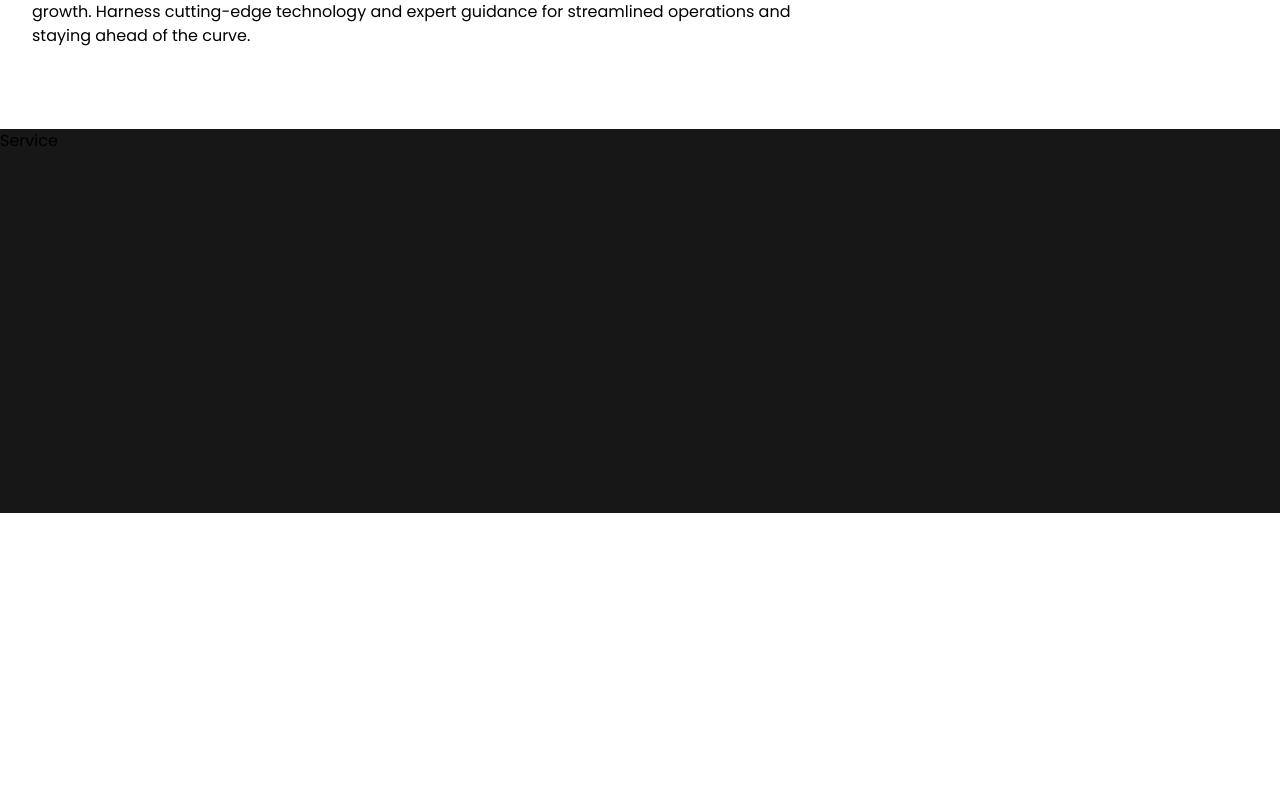
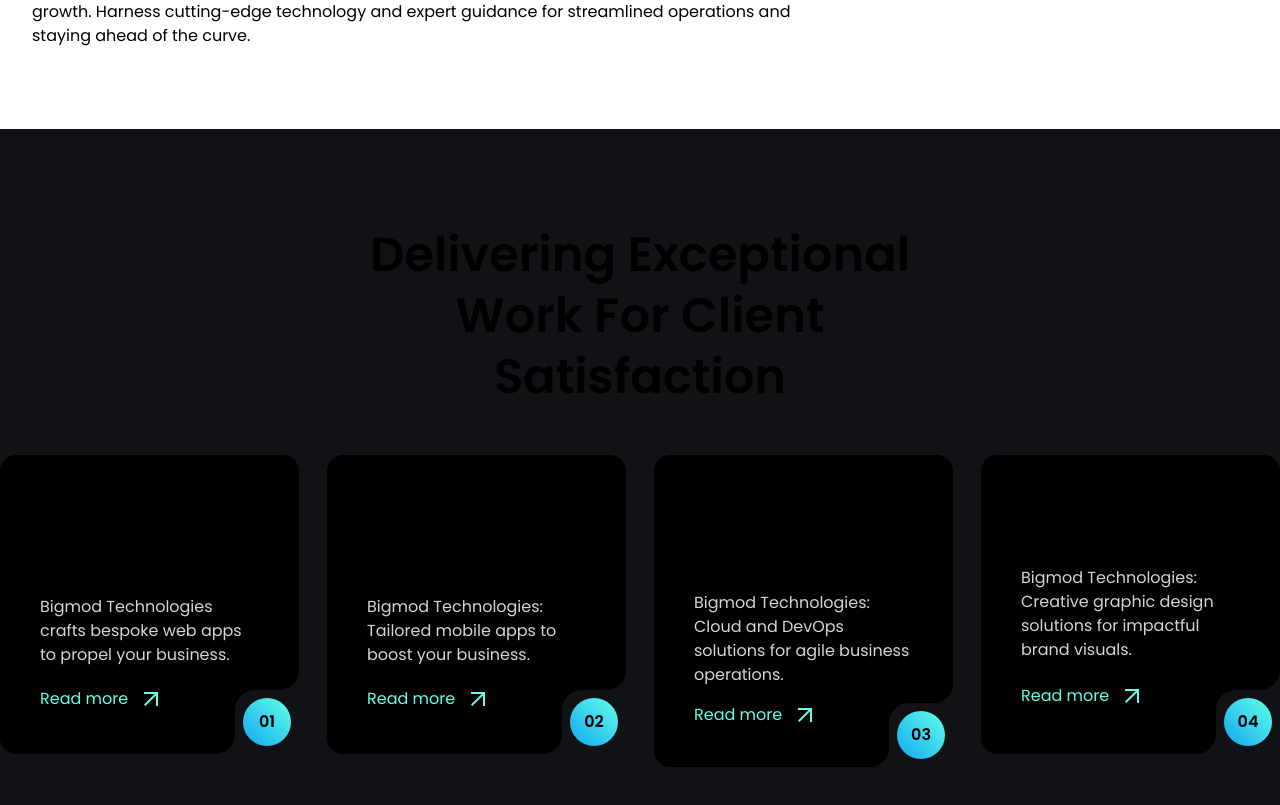
Before and after one commit to sabbirsami/bigmod-portfolio, a Next.js app: page / in a window 1280 px wide. Shown: the part 687-1492 px from the top of the page. Before the commit the page ends 1200 px from the top, so only its background shows below. Built offline with nearby package versions, Linux system fonts and the light colour scheme.

Commit message:
service section done

```diff
--- a/src/app/globals.css
+++ b/src/app/globals.css
@@ -5,6 +5,9 @@
 :root {
   --background: #ffffff;
   --foreground: #000000;
+
+  --secondary-one: #10a8f1;
+  --secondary-two: #64ffe7;
 }
 
 @media (prefers-color-scheme: dark) {
@@ -32,3 +35,67 @@
 ::-webkit-scrollbar-thumb {
   background-color: #dddddd;
 }
+
+/* SERVICE CARD  */
+.card {
+  display: grid;
+  place-items: start;
+  aspect-ratio: 1;
+  background: #000000;
+  border-radius: 1em;
+  position: relative;
+}
+
+.holder {
+  position: absolute;
+  display: grid;
+  place-items: center;
+  width: 4em;
+  height: 4em;
+  background: #111215;
+}
+
+.holder::before,
+.holder::after {
+  position: absolute;
+  content: "";
+  width: 1.25em;
+  height: 1.25em;
+  background: transparent;
+}
+
+.one {
+  inset: calc(100% - 4em) 0 0 calc(100% - 4em);
+  border-top-left-radius: 1.25em;
+  transition: 1s ease 0.5s;
+}
+
+.one::before {
+  inset: calc(100% - 1.25em) 0 0 -1.25em;
+  border-bottom-right-radius: 1.25em;
+  box-shadow: 0.3em 0.3em 0 0.3em #111215;
+  transition: 1s ease;
+}
+
+.one::after {
+  inset: -1.25em 0 0 2.75em;
+  border-bottom-right-radius: 1.25em;
+  box-shadow: 0.3em 0.3em 0 0.3em #111215;
+  transition: 1s ease;
+}
+
+.circle {
+  width: 3em;
+  aspect-ratio: 1;
+  background-image: linear-gradient(
+    to top right,
+    var(--secondary-one),
+    var(--secondary-two)
+  );
+  border-radius: 50%;
+  z-index: 1;
+  color: black;
+  display: flex;
+  justify-content: center;
+  align-items: center;
+}
--- a/src/components/home/Service.tsx
+++ b/src/components/home/Service.tsx
@@ -1,7 +1,68 @@
+import Arrow from "../shared/icons/Arrow";
+
+const services = [
+  {
+    id: 1,
+    title: "Web App Development",
+    description:
+      "Bigmod Technologies crafts bespoke web apps to propel your business.",
+    link: "/services/web-app-development",
+  },
+  {
+    id: 2,
+    title: "Mobile Apps Development",
+    description:
+      "Bigmod Technologies: Tailored mobile apps to boost your business.",
+    link: "/services/mobile-app-development",
+  },
+  {
+    id: 3,
+    title: "Cloud and DevOps Services",
+    description:
+      "Bigmod Technologies: Cloud and DevOps solutions for agile business operations.",
+    link: "/services/cloud-devops",
+  },
+  {
+    id: 4,
+    title: "Graphic Design",
+    description:
+      "Bigmod Technologies: Creative graphic design solutions for impactful brand visuals.",
+    link: "/services/graphic-design",
+  },
+];
+
 const Service: React.FC = () => {
   return (
     <section className="bg-secondary_dark min-h-96">
-      <div className="container mx-auto ">Service</div>
+      <div className="container mx-auto py-24">
+        <div className="text-center">
+          <h2 className="capitalize text-5xl md:w-6/12 mx-auto font-semibold leading-[3.8rem]">
+            Delivering Exceptional Work for Client Satisfaction
+          </h2>
+        </div>
+        <div className="grid grid-cols-1 md:grid-cols-2 lg:grid-cols-4 gap-7 mt-12">
+          {services.map((service) => (
+            <div
+              key={service.id}
+              className="card p-10 bg-primary_dark rounded-lg relative flex flex-col justify-between"
+            >
+              <div className="holder one">
+                <div className="circle font-semibold">0{service.id}</div>
+              </div>
+              <h3 className="text-2xl font-semibold mt-6 text-start">
+                {service.title}
+              </h3>
+              <p className="text-gray-300 mt-2">{service.description}</p>
+              <a
+                href={service.link}
+                className="text-primary_two hover:underline mt-4  flex items-center gap-4"
+              >
+                <span>Read more</span> <Arrow width={14} height={14} />
+              </a>
+            </div>
+          ))}
+        </div>
+      </div>
     </section>
   );
 };
--- a/tailwind.config.ts
+++ b/tailwind.config.ts
@@ -15,7 +15,7 @@
         primary_two: "#64FFE7",
         secondary_one: "#6F3AFA",
         secondary_two: "#B473F3",
-        secondary_dark: "#171717",
+        secondary_dark: "#111215",
       },
     },
   },
```
